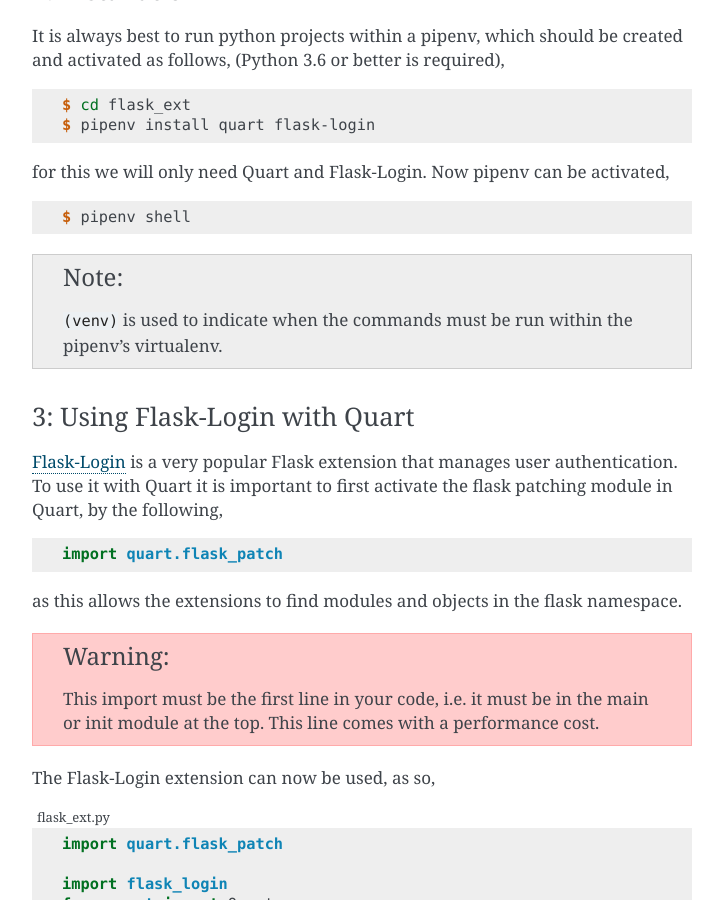
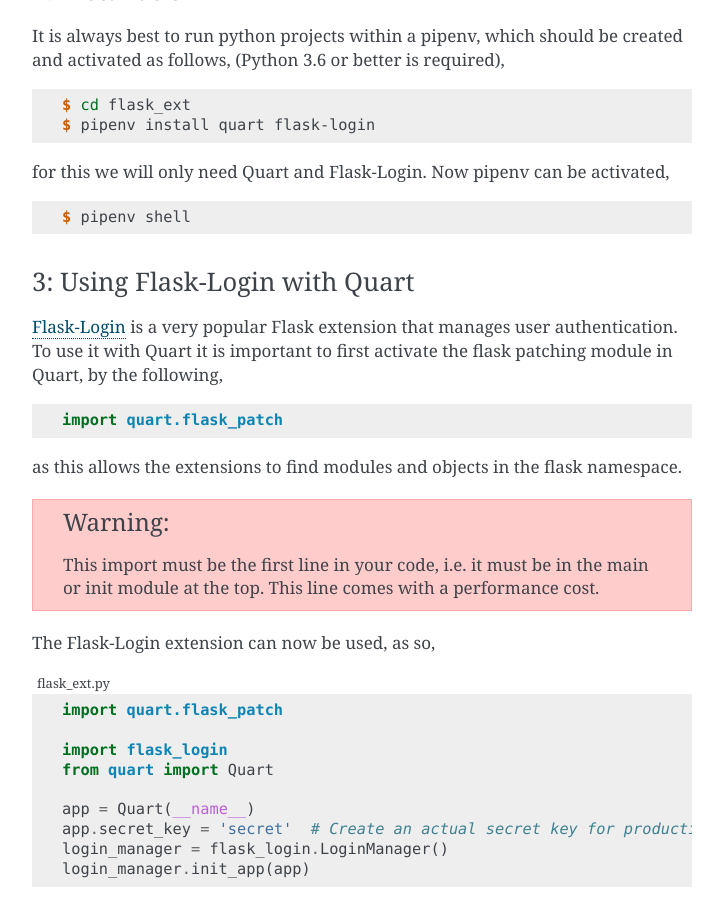
Before and after one commit to pallets/quart, a Sphinx documentation site: the page built from docs/flask_ext_tutorial.rst, in a window 1280 px wide and 900 px high, scrolled down 563 px. Shown: the whole window, without its empty margins (388-1111 px from the left). Built offline with Sphinx 7.4.7, drawn with Linux system fonts in a browser that asks for light colours; pages that are not in the unit, such as notebooks, are missing from menus.

Commit message:
Remove redundant notes about (venv) indication

```diff
--- a/docs/AsyncProgressBar_tutorial.rst
+++ b/docs/AsyncProgressBar_tutorial.rst
@@ -71,11 +71,6 @@
 .. code-block:: console
 
     $ pipenv shell
-
-.. Note::
-
-   ``(venv)`` is used to indicate when the commands must be run within
-   the pipenv's virtualenv.
 
 3: Creating the app
 -------------------
--- a/docs/flask_ext_tutorial.rst
+++ b/docs/flask_ext_tutorial.rst
@@ -41,11 +41,6 @@
 .. code-block:: console
 
     $ pipenv shell
-
-.. Note::
-
-   ``(venv)`` is used to indicate when the commands must be run within
-   the pipenv's virtualenv.
 
 3: Using Flask-Login with Quart
 -------------------------------
--- a/docs/http2_tutorial.rst
+++ b/docs/http2_tutorial.rst
@@ -57,11 +57,6 @@
 .. code-block:: console
 
     $ pipenv shell
-
-.. Note::
-
-   ``(venv)`` is used to indicate when the commands must be run within
-   the pipenv's virtualenv.
 
 3: Creating the app
 -------------------
```
